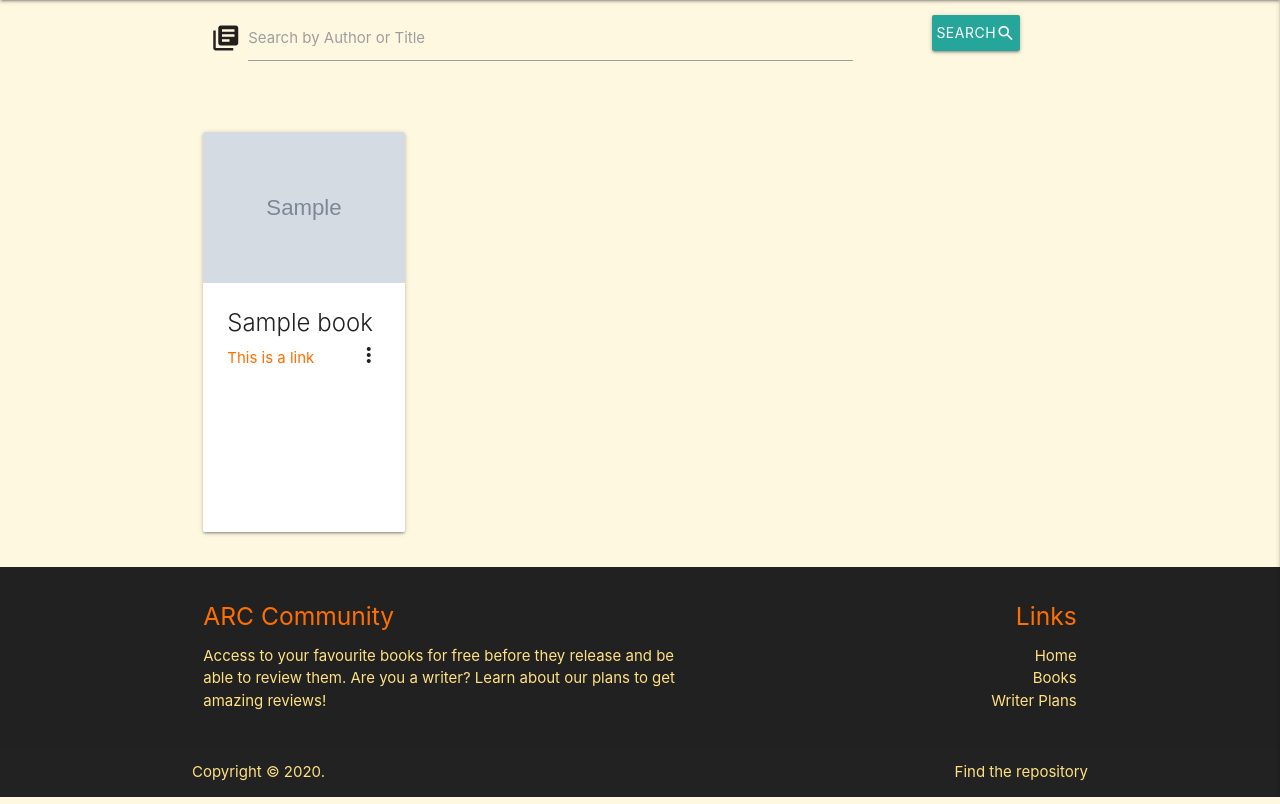
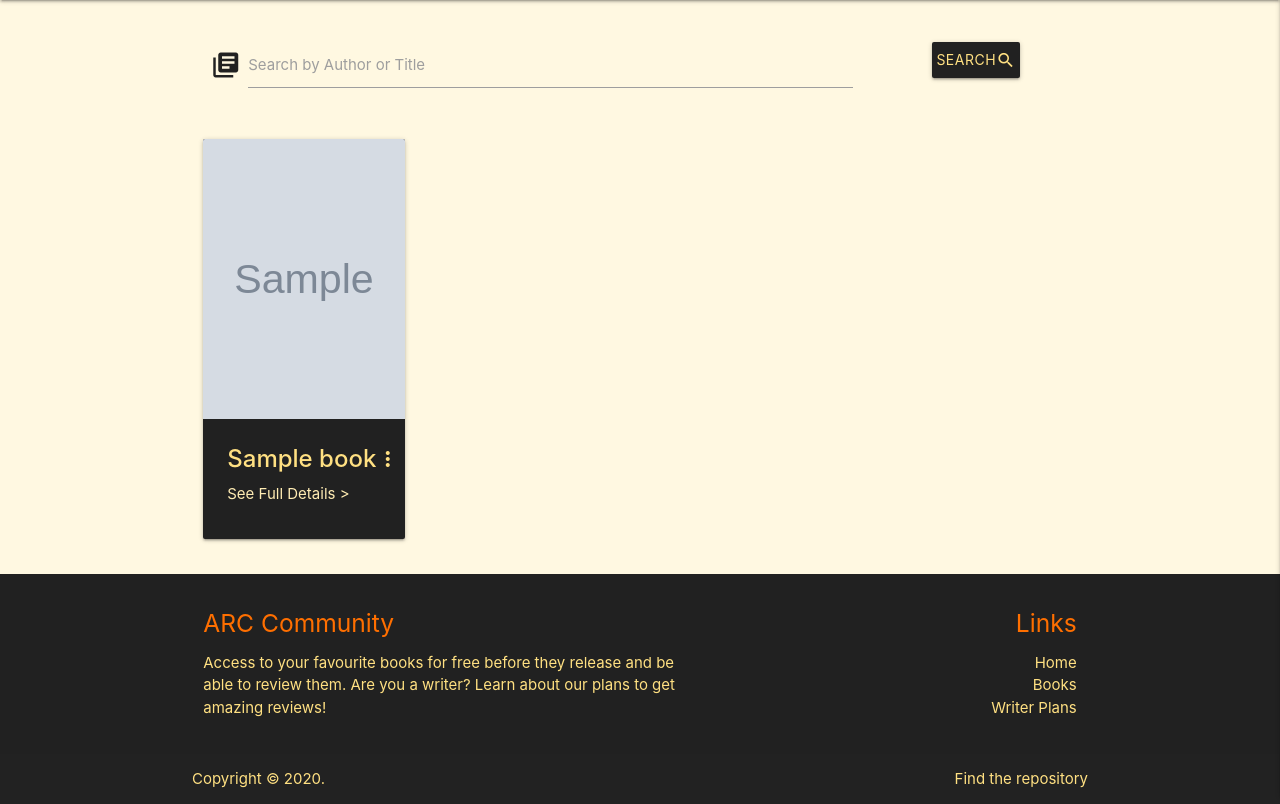
Before and after one commit to CruzZFire/ARC_Django_MS4, a Django app: page /books/ in a window 1280 px wide. Shown: the part 64-868 px from the top of the page. Run offline with Django 3.2, Linux system fonts and the light colour scheme; tables that the repository leaves empty hold one stand-in row (values such as "Sample post"); grey boxes marked "Sample" are stand-in pictures; parts of the project's set-up code (start-up, migrations or seed data) failed here and were passed over; some libraries are stand-ins or nearby versions.

Commit message:
Styled books.html, refined urls for details.html

```diff
--- a/books/templates/books/books.html
+++ b/books/templates/books/books.html
@@ -4,8 +4,8 @@
 {% block content %}
 <div class="container">
 
-    <div class="row">
-        <form class="col s12">
+    <div class="row mt-3 mb-0">
+        <form class="col s12 grey-text text-darken-4">
             <div class="row center-align">
                 <div class="input-field col s10 m9">
                 <i class="material-icons prefix">library_books</i>
@@ -13,12 +13,12 @@
                 <label for="icon_prefix">Search by Author or Title</label>
                 </div>
                 <div class="input-field col s2 m3">
-                    <a href="" class="waves-effect waves-light btn">
+                    <button type="submit" class="waves-effect waves-light btn grey darken-4 amber-text text-lighten-3">
                         <div class="row valign-wrapper">
                             <span class="hide-on-small-only">Search </span>
                             <i class="material-icons">search</i>
                         </div>
-                    </a>
+                    </button>
                 </div>
             </div>
         </form>
@@ -27,19 +27,30 @@
     <div class="row">
         {% for book in books %}
         <div class="col s12 m4 l3">
-            <div class="card medium">
-                <div class="card-image waves-effect waves-block waves-light">
-                <img class="activator" src="{{ book.image_url }}">
+            <div class="card medium grey darken-4">
+                <div class="card-image waves-effect waves-block waves-light text-center">
+                    <img class="activator" src="{{ book.image_url }}">
                 </div>
-                <div class="card-content">
-                <span class="card-title activator grey-text text-darken-4">{{ book.title }}<i class="material-icons right">more_vert</i></span>
-                <p><a href="#">This is a link</a></p>
+                <div class="card-content amber-text text-lighten-3">
+                    <span class="card-title activator truncate"><strong>{{ book.title }}</strong>
+                        <i class="material-icons right">more_vert</i>
+                    </span>
+                    <span>
+                        <a class="amber-text text-lighten-4" href="{% url 'book_detail' book.book_id %}">See Full Details ></a>
+                    </span>
                 </div>
-                <div class="card-reveal">
-                <span class="card-title grey-text text-darken-4">{{ book.title }}<i class="material-icons right">close</i></span>
-                <p>Author(s): {{ book.authors }}</p>
-                <p>Year: {{ book.publication_year }}</p>
-                <p>Rating: {{ book.average_rating }}</p>
+                <div class="card-reveal amber lighten-3 grey-text text-darken-4">
+                    <span class="card-title"><strong>{{ book.title }}</strong>
+                        <i class="material-icons right">close</i>
+                    </span>
+                    <p><strong>Author(s):</strong> {{ book.authors }}</p>
+                    <p><strong>Year:</strong> {{ book.publication_year }}</p>
+                    <p><strong>Rating:</strong> {{ book.average_rating }}</p>
+                    <span>
+                        <a class="grey-text text-darken-4 mt-3" href="{% url 'book_detail' book.book_id %}">
+                            <strong>See Full Details ></strong>
+                        </a>
+                    </span>
                 </div>
             </div>
         </div>
--- a/books/urls.py
+++ b/books/urls.py
@@ -2,7 +2,7 @@ from django.urls import path
 from . import views
 
 urlpatterns = [
-    path('', views.all_books, name='books'),
+    path('', views.all_books, name='all_books'),
     path('<int:book_id>/', views.book_detail, name='book_detail'),
     path('add/', views.add_book, name='add_book'),
     path('edit/<int:book_id>/', views.edit_book, name='edit_book'),
--- a/books/views.py
+++ b/books/views.py
@@ -1,9 +1,12 @@
-from django.shortcuts import render
+from django.shortcuts import render, redirect, reverse, get_object_or_404
+from django.contrib import messages
+from django.contrib.auth.decorators import login_required
+
 from .models import Book
+
 
 def all_books(request):
     """" A view for all books page, filter and sort functions """
-
     books = Book.objects.all().order_by('title')
 
     context = {
@@ -12,18 +15,28 @@ def all_books(request):
 
     return render(request, 'books/books.html', context)
 
-def book_detail(request):
-    """" A view for index page """
-    return render(request, 'home/index.html')
+
+def book_detail(request, book_id):
+    """" A view for book detail page """
+    book = get_object_or_404(Book, pk=book_id)
+
+    context = {
+        "book": book,
+    }
+
+    return render(request, 'books/book_detail.html', context)
+
 
 def add_book(request):
     """" A view for index page """
     return render(request, 'home/index.html')
 
-def edit_book(request):
+
+def edit_book(request, book_id):
     """" A view for index page """
     return render(request, 'home/index.html')
 
-def del_book(request):
+
+def del_book(request, book_id):
     """" A view for index page """
     return render(request, 'home/index.html')
--- a/static/css/base.css
+++ b/static/css/base.css
@@ -99,6 +99,27 @@ form a {
     width: 90%;
 }
 
+/* Products */
+
+.card-image {
+    min-height: 70%;
+}
+
+.card-image img {
+    height: 280px;
+}
+
+.card-content i {
+    position: absolute;
+    right: 5px;
+}
+
+.card-reveal i {
+    position: absolute;
+    right: 5px;
+    top: 5px;
+}
+
 /* ------------------------------- bootstrap toasts */
 
 .message-container {
```
Also changed, not shown: books/templates/books/book_detail.html (added, +27 -0 lines), books/migrations/0005_auto_20200804_1642.py (added), books/migrations/0006_auto_20200804_1702.py (added).
